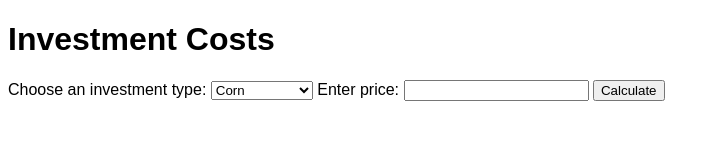
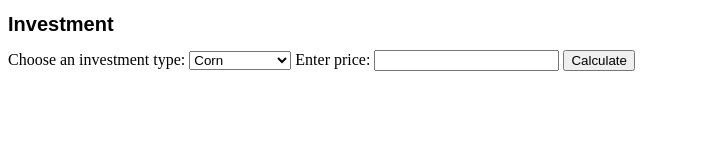
Before and after one commit to Hienkepert/investment.github.io, a plain HTML site: page index.html in a window 1280 px wide. Shown: the whole page, without its empty margins (0-720 px from the left). Drawn offline with Linux system fonts and the light colour scheme.

Commit message:
adjust font

```diff
--- a/index.html
+++ b/index.html
@@ -3,15 +3,17 @@
 <head>
   <title>Investment</title>
   <style>
-    body {
+    h1 {
       font-family: Arial, sans-serif;
+      padding: 10;
+      font-size: 20px
     }
   </style>
   <script src="investment.js"></script>
 </head>
 <body>
 
-  <h1 padding: 10, font-size: 20px>Investment Costs</h1>
+  <h1>Investment</h1>
 
   <label for="investmentType">Choose an investment type:</label>
   <select id="investmentType">
```
